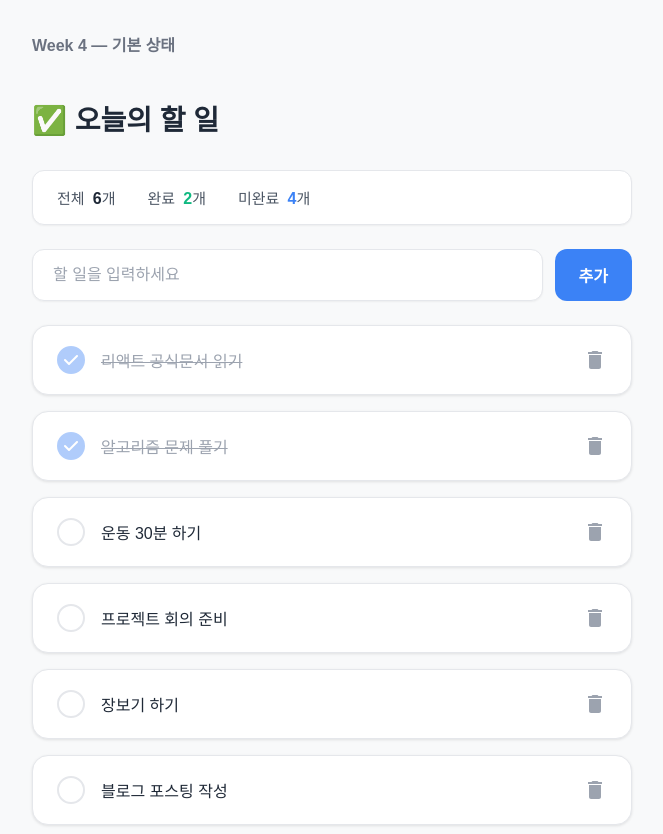
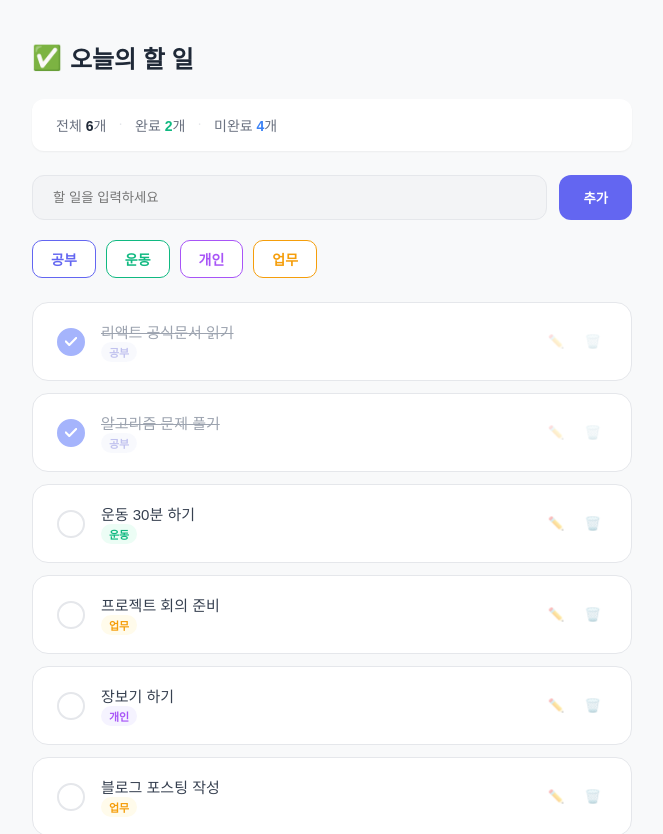
Before and after one commit to IT-Cotato/13th-Frontend-Assignment, a React (Vite) app: page / in a window 1280 px wide. Shown: the top 834 px of the page, without its empty margins (308-971 px from the left). Built offline with nearby package versions, Linux system fonts and the light colour scheme.

Commit message:
feat: 카테고리 태그 선택 및 저장 기능 구현

```diff
--- a/src/App.css
+++ b/src/App.css
@@ -1,135 +1,104 @@
-
-
-body { background-color: #F8F9FA; margin: 0; font-family: Pretendard, sans-serif; }
+body { background-color: #F8F9FA; margin: 0; font-family: 'Pretendard', sans-serif; }
 
 .app-container {
-  width: 100%;
   max-width: 600px;
   margin: 0 auto;
-  padding: 32px 20px;
+  padding: 40px 20px;
   display: flex;
   flex-direction: column;
-  gap: 64px;
+  gap: 100px;
 }
 
-.demo-section { display: flex; flex-direction: column; gap: 24px; }
+.section-subtitle {
+  font-size: 12px;
+  color: #9CA3AF;
+  margin-bottom: 12px;
+}
 
-.todo-header { display: flex; flex-direction: column; gap: 42px; margin: 0; margin-bottom: 8px; }
-.subtitle { color: #6B7280; font-size: 16px; font-weight: 600; margin: 0; }
-.title { color: #1F2937; font-size: 28px; font-weight: 800; margin: 0; }
-
-
+.todo-header { display: flex; align-items: center; gap: 8px; margin-bottom: 24px; }
+.header-icon { font-size: 24px; }
+.title { font-size: 24px; font-weight: 800; color: #1F2937; margin: 0; }
 
 .stats-card {
-  background-color: #FFFFFF;
-  border: 1px solid #E5E7EB;
+  background: white;
+  padding: 16px 24px;
   border-radius: 12px;
-  padding: 16px 24px;
   display: flex;
-  justify-content: flex-start;
-  align-items: center;
-  gap: 16px;
-  font-size: 15px;
-  color: #4B5563;
-  box-shadow: 0px 1px 2px rgba(0, 0, 0, 0.05);
+  gap: 12px;
+  font-size: 14px;
+  color: #6B7280;
+  box-shadow: 0 1px 2px rgba(0,0,0,0.05);
+  margin-bottom: 24px;
+}
+.stats-card strong { color: #1F2937; }
+.text-green { color: #10B981 !important; }
+.text-blue { color: #3B82F6 !important; }
+.divider { color: #E5E7EB; }
+
+.input-row { display: flex; gap: 12px; margin-bottom: 20px; }
+.todo-input {
+  flex: 1; padding: 14px 20px; border-radius: 12px;
+  border: 1px solid #E5E7EB; background: #F3F4F6; outline: none;
+}
+.add-button {
+  background: #6366F1; color: white; border: none;
+  padding: 0 24px; border-radius: 12px; font-weight: 600; cursor: pointer;
 }
 
-.stats-card strong {
-  font-weight: 700;
-  font-size: 16px;
-  margin-left: 4px;
+.filter-row { display: flex; gap: 10px; margin-bottom: 24px; }
+.filter-btn {
+  padding: 8px 18px; border-radius: 10px; background: white;
+  font-weight: 600; font-size: 14px; cursor: pointer;
 }
+.filter-공부 { border: 1.5px solid #6366F1; color: #6366F1; }
+.filter-운동 { border: 1.5px solid #10B981; color: #10B981; }
+.filter-개인 { border: 1.5px solid #A855F7; color: #A855F7; }
+.filter-업무 { border: 1.5px solid #F59E0B; color: #F59E0B; }
 
-
-.text-black { color: #1F2937; }
-.text-green { color: #10B981; }
-.text-blue  { color: #3B82F6; }
-
-.divider { color: #D1D5DB; }
-
-
-
-
-.input-row { display: flex; gap: 12px; }
-
-.todo-input {
-  flex: 1;
-  padding: 16px 20px;
-  font-size: 16px;
-  font-family: Pretendard, sans-serif;
-  border: 1px solid #E5E7EB;
-  border-radius: 12px;
-  background-color: #FFFFFF;
-  box-shadow: 0px 1px 2px rgba(0, 0, 0, 0.05);
-  outline: none;
-  transition: border-color 0.2s;
-  color: #1F2937;
-}
-
-
-.todo-input:focus,
-.todo-input.focused {
-  border: 1px solid #3B82F6;
-}
-.todo-input::placeholder { color: #9CA3AF; }
-
-.add-button {
-  padding: 0 24px;
-  font-size: 16px;
-  font-weight: 600;
-  color: #FFFFFF;
-  background-color: #3B82F6;
-  border: none;
-  border-radius: 12px;
-  cursor: pointer;
-  white-space: nowrap;
-}
-.add-button:hover { background-color: #2563EB; }
-
-
-
-.todo-list { display: flex; flex-direction: column; gap: 16px; }
-
+.todo-list { display: flex; flex-direction: column; gap: 12px; }
 .todo-card {
-  background-color: #FFFFFF;
-  padding: 20px 24px;
-  border-radius: 16px;
-  border: 1px solid #E5E7EB;
-  box-shadow: 0px 1px 3px 0px rgba(0, 0, 0, 0.1);
-  display: flex;
-  justify-content: space-between;
-  align-items: center;
+  background: white; padding: 18px 24px; border-radius: 16px;
+  border: 1px solid #E5E7EB; display: flex; justify-content: space-between; align-items: center;
 }
 
 .card-left { display: flex; align-items: center; gap: 16px; flex: 1; }
+.checkbox-container {
+  width: 24px; height: 24px; border-radius: 50%; display: flex; align-items: center; justify-content: center; cursor: pointer;
+}
+.unchecked { border: 2px solid #E5E7EB; }
+.checked { background: #A5B4FC; border: 2px solid #A5B4FC; }
 
-.checkbox-container {
-  display: flex; width: 24px; height: 24px;
-  justify-content: center; align-items: center;
-  border-radius: 50%; flex-shrink: 0;
-  cursor: pointer;
+.task-info { display: flex; flex-direction: column; gap: 4px; }
+.task-text { font-size: 15px; color: #374151; font-weight: 500; }
+.done-text { color: #9CA3AF; text-decoration: line-through; }
+
+.category-tag {
+  font-size: 11px; font-weight: 700; padding: 2px 8px; border-radius: 10px; width: fit-content;
 }
-.checkbox-container.unchecked { border: 2px solid #E5E7EB; background-color: transparent; }
-.checkbox-container.checked {
-  background: #3B82F6;
-  border: 2px solid #3B82F6;
-  border-radius: 13421800px;
+.tag-공부 { background: #EEF2FF; color: #6366F1; }
+.tag-운동 { background: #ECFDF5; color: #10B981; }
+.tag-개인 { background: #F5F3FF; color: #A855F7; }
+.tag-업무 { background: #FFFBEB; color: #F59E0B; }
+
+/* 수정 모드 스타일 */
+.edit-mode-container { display: flex; flex-direction: column; gap: 8px; flex: 1; }
+.edit-input-wrapper { display: flex; gap: 8px; width: 100%; }
+.edit-input {
+  flex: 1; padding: 10px 16px; border: 2px solid #6366F1;
+  border-radius: 10px; font-size: 15px; outline: none; font-weight: 600;
+}
+.save-btn { background: #6366F1; color: white; border: none; padding: 0 16px; border-radius: 8px; cursor: pointer; }
+.cancel-btn { background: white; border: 1px solid #E5E7EB; color: #6B7280; padding: 0 16px; border-radius: 8px; cursor: pointer; }
+
+.item-actions { display: flex; gap: 8px; }
+.action-btn { background: none; border: none; cursor: pointer; opacity: 0.4; }
+.action-btn:hover { opacity: 1; }
+
+.category-tag.done-tag {
   opacity: 0.4;
+  filter: grayscale(20%);
 }
 
-.task-text { color: #1F2937; font-size: 16px; font-weight: 400; margin: 0; }
-.done-text { color: #9CA3AF; text-decoration: line-through; }
-
-/* 삭제 버튼 */
-.delete-button {
-  background: none;
-  border: none;
-  padding: 0;
-  display: flex;
-  justify-content: center;
-  align-items: center;
-  cursor: pointer;
+.todo-card:has(.done-text) .action-btn {
+  opacity: 0.2;
 }
-
-.delete-button svg path { transition: fill 0.2s; }
-.delete-button:hover svg path { fill: #4B5563; }
--- a/src/App.tsx
+++ b/src/App.tsx
@@ -1,134 +1,153 @@
 // src/App.tsx
 import { useState } from 'react';
 import './App.css';
+
+type Category = '공부' | '운동' | '개인' | '업무';
 
 interface Todo {
   id: number;
   text: string;
   completed: boolean;
+  category: Category;
 }
 
-
 const INITIAL_TODOS: Todo[] = [
-  { id: 1, text: "리액트 공식문서 읽기", completed: true },
-  { id: 2, text: "알고리즘 문제 풀기", completed: true },
-  { id: 3, text: "운동 30분 하기", completed: false },
-  { id: 4, text: "프로젝트 회의 준비", completed: false },
-  { id: 5, text: "장보기 하기", completed: false },
-  { id: 6, text: "블로그 포스팅 작성", completed: false },
+  { id: 1, text: "리액트 공식문서 읽기", completed: true, category: '공부' },
+  { id: 2, text: "알고리즘 문제 풀기", completed: true, category: '공부' },
+  { id: 3, text: "운동 30분 하기", completed: false, category: '운동' },
+  { id: 4, text: "프로젝트 회의 준비", completed: false, category: '업무' },
+  { id: 5, text: "장보기 하기", completed: false, category: '개인' },
+  { id: 6, text: "블로그 포스팅 작성", completed: false, category: '업무' },
 ];
 
+function TodoItem({
+  todo, onToggle, onDelete, onUpdate, forceEdit = false
+}: {
+  todo: Todo, onToggle: (id: number) => void, onDelete: (id: number) => void, onUpdate: (id: number, text: string) => void, forceEdit?: boolean
+}) {
+  const [isEditing, setIsEditing] = useState(forceEdit);
+  const [editText, setEditText] = useState(todo.text);
 
-
-function TodoStats({ todos }: { todos: Todo[] }) {
-  const total = todos.length;
-  const completed = todos.filter(t => t.completed).length;
-  const active = total - completed;
-
-  return (
-    <div className="stats-card">
-      <span>전체 <strong className="text-black">{total}</strong>개</span>
-      <span className="divider"></span>
-      <span>완료 <strong className="text-green">{completed}</strong>개</span>
-      <span className="divider"></span>
-      <span>미완료 <strong className="text-blue">{active}</strong>개</span>
-    </div>
-  );
-}
-
-
-
-function TodoInput({ onAdd, initialInput, isFocused }: { onAdd: (text: string) => void, initialInput: string, isFocused: boolean }) {
-  const [inputText, setInputText] = useState(initialInput);
-
-  const handleAdd = () => {
-    if (inputText.trim() === '') return alert("할 일을 입력해주세요!");
-    onAdd(inputText);
-    setInputText("");
+  const handleSave = () => {
+    if (!editText.trim()) return;
+    onUpdate(todo.id, editText);
+    setIsEditing(false);
   };
 
   return (
-    <div className="input-row">
-      <input
-        type="text"
-        className={`todo-input ${isFocused ? 'focused' : ''}`}
-        placeholder="할 일을 입력하세요"
-        value={inputText}
-        onChange={(e) => setInputText(e.target.value)}
-      />
-      <button className="add-button" onClick={handleAdd}>추가</button>
-    </div>
-  );
-}
-
-
-
-function TodoItem({ todo, onToggle, onDelete }: { todo: Todo, onToggle: (id: number) => void, onDelete: (id: number) => void }) {
-  return (
-    <div className={`todo-card ${todo.completed ? 'done-card' : ''}`}>
+    <div className={`todo-card ${isEditing ? 'editing-card' : ''}`}>
       <div className="card-left">
         <div
           className={`checkbox-container ${todo.completed ? 'checked' : 'unchecked'}`}
           onClick={() => onToggle(todo.id)}
         >
           {todo.completed && (
-            <svg width="14" height="10" viewBox="0 0 14 10" fill="none" xmlns="http://www.w3.org/2000/svg">
-              <path d="M1 5L5 9L13 1" stroke="white" strokeWidth="2" strokeLinecap="round" strokeLinejoin="round"/>
-            </svg>
+            <svg width="12" height="9" viewBox="0 0 14 10" fill="none"><path d="M1 5L5 9L13 1" stroke="white" strokeWidth="2.5" strokeLinecap="round" strokeLinejoin="round"/></svg>
           )}
         </div>
-        <span className={`task-text ${todo.completed ? 'done-text' : ''}`}>
-          {todo.text}
-        </span>
+
+        <div className="task-content">
+          {isEditing ? (
+            <div className="edit-mode-container">
+              <div className="edit-input-wrapper">
+                <input
+                  className="edit-input"
+                  value={editText}
+                  onChange={(e) => setEditText(e.target.value)}
+                  onKeyDown={(e) => e.key === 'Enter' && handleSave()}
+                  autoFocus
+                />
+                <button className="save-btn" onClick={handleSave}>저장</button>
+                <button className="cancel-btn" onClick={() => setIsEditing(false)}>취소</button>
+              </div>
+            </div>
+          ) : (
+            <span className={`task-text ${todo.completed ? 'done-text' : ''}`}>{todo.text}</span>
+          )}
+          {/* 할 일 객체의 속성에 맞는 태그 UI 렌더링 */}
+          <div className={`category-tag tag-${todo.category} ${todo.completed ? 'done-tag' : ''}`}>
+            {todo.category}
+          </div>
+        </div>
       </div>
 
-      <button className="delete-button" onClick={() => onDelete(todo.id)}>
-        <svg width="24" height="24" viewBox="0 0 24 24" fill="none" xmlns="http://www.w3.org/2000/svg">
-          <path d="M6 19C6 20.1 6.9 21 8 21H16C17.1 21 18 20.1 18 19V7H6V19ZM19 4H15.5L14.5 3H9.5L8.5 4H5V6H19V4Z" fill="#9CA3AF"/>
-        </svg>
-      </button>
+      {!isEditing && (
+        <div className="item-actions">
+          <button className="action-btn" onClick={() => setIsEditing(true)}>✏️</button>
+          <button className="action-btn" onClick={() => onDelete(todo.id)}>🗑️</button>
+        </div>
+      )}
     </div>
   );
 }
 
+function TodoSection({ subtitle, initialTodos, isEditDemo = false }: { subtitle?: string, initialTodos: Todo[], isEditDemo?: boolean }) {
+  const [todos, setTodos] = useState(initialTodos);
+  const [inputText, setInputText] = useState("");
 
+  const [selectedCategory, setSelectedCategory] = useState<Category>('공부');
 
-function TodoSection({ subtitle, initialInput, isFocused, initialTodos }: { subtitle: string, initialInput: string, isFocused: boolean, initialTodos: Todo[] }) {
-  const [todos, setTodos] = useState<Todo[]>(initialTodos);
-
-  const handleAddTodo = (text: string) => {
-    const newTodo: Todo = { id: Date.now(), text, completed: false };
-    setTodos([...todos, newTodo]);
-  };
-
-  const handleToggleTodo = (id: number) => {
-    setTodos(todos.map(todo =>
-      todo.id === id ? { ...todo, completed: !todo.completed } : todo
-    ));
-  };
-
-  const handleDeleteTodo = (id: number) => {
-    setTodos(todos.filter(todo => todo.id !== id));
+  const handleAdd = () => {
+    if (!inputText.trim()) return;
+    const newTodo: Todo = {
+      id: Date.now(),
+      text: inputText,
+      completed: false,
+      category: selectedCategory
+    };
+    setTodos([newTodo, ...todos]);
+    setInputText("");
   };
 
   return (
-    <div className="demo-section">
+    <div className="todo-section-container">
+      {subtitle && <div className="section-subtitle">{subtitle}</div>}
       <header className="todo-header">
-        <p className="subtitle">{subtitle}</p>
-        <h1 className="title">✅ 오늘의 할 일</h1>
+        <span className="header-icon">✅</span>
+        <h1 className="title">오늘의 할 일</h1>
       </header>
 
+      <div className="stats-card">
+        <span>전체 <strong>{todos.length}</strong>개</span>
+        <span className="divider">·</span>
+        <span>완료 <strong className="text-green">{todos.filter(t => t.completed).length}</strong>개</span>
+        <span className="divider">·</span>
+        <span>미완료 <strong className="text-blue">{todos.filter(t => !t.completed).length}</strong>개</span>
+      </div>
 
-      <TodoStats todos={todos} />
-      <TodoInput onAdd={handleAddTodo} initialInput={initialInput} isFocused={isFocused} />
+      <div className="input-row">
+        <input
+          className="todo-input"
+          placeholder="할 일을 입력하세요"
+          value={inputText}
+          onChange={(e) => setInputText(e.target.value)}
+          onKeyDown={(e) => e.key === 'Enter' && handleAdd()}
+        />
+        <button className="add-button" onClick={handleAdd}>추가</button>
+      </div>
+
+
+      <div className="filter-row">
+        {(['공부', '운동', '개인', '업무'] as const).map(cat => (
+          <button
+            key={cat}
+            className={`filter-btn filter-${cat} ${selectedCategory === cat ? 'active' : ''}`}
+            onClick={() => setSelectedCategory(cat)}
+          >
+            {cat}
+          </button>
+        ))}
+      </div>
 
       <div className="todo-list">
-        {todos.map(todo => (
+        {todos.map((todo, index) => (
           <TodoItem
             key={todo.id}
             todo={todo}
-            onToggle={handleToggleTodo}
-            onDelete={handleDeleteTodo}
+            forceEdit={isEditDemo && index === 0}
+            onToggle={(id) => setTodos(todos.map(t => t.id === id ? {...t, completed: !t.completed} : t))}
+            onDelete={(id) => setTodos(todos.filter(t => t.id !== id))}
+            onUpdate={(id, text) => setTodos(todos.map(t => t.id === id ? {...t, text} : t))}
           />
         ))}
       </div>
@@ -136,25 +155,14 @@ function TodoSection({ subtitle, initialInput, isFocused, initialTodos }: { subt
   );
 }
 
-
-
 function App() {
   return (
     <div className="app-container">
-
+      <TodoSection initialTodos={INITIAL_TODOS} />
       <TodoSection
-        subtitle="Week 4 — 기본 상태"
-        initialInput=""
-        isFocused={false}
-        initialTodos={INITIAL_TODOS}
-      />
-
-
-      <TodoSection
-        subtitle="Week 4 — 포커스 상태"
-        initialInput="새로운 할 일"
-        isFocused={true}
-        initialTodos={INITIAL_TODOS.filter(todo => !todo.completed)}
+        subtitle="Week 5 — 수정 모드"
+        initialTodos={INITIAL_TODOS.filter(t => !t.completed)}
+        isEditDemo={true}
       />
     </div>
   );
--- a/src/components/TodoHeader.tsx
+++ b/src/components/TodoHeader.tsx
@@ -7,7 +7,7 @@ interface HeaderProps {
   export default function TodoHeader({ subtitle }: HeaderProps) {
     return (
       <header className="todo-header">
-        {/* 받아온 소제목을 여기에 쏙 넣습니다 */}
+
         <p className="subtitle">{subtitle}</p>
         <h1 className="title">✅ 오늘의 할 일</h1>
       </header>
```
Also changed, not shown: src/components/TodoCard.tsx (+2 -5 lines), src/components/TodoList.tsx (+3 -4 lines).
